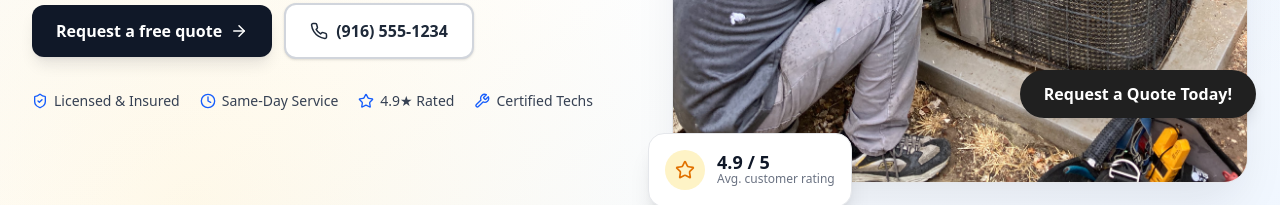
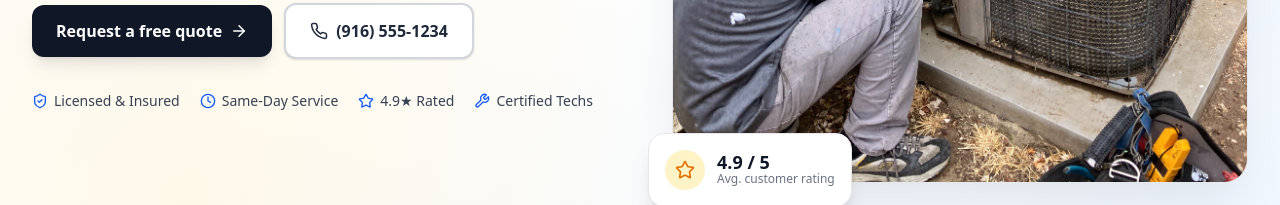
Before and after one commit to IbrahimAlj/JM-Comfort, a React (Vite) app in the folder client/: page / in a window 1280 px wide. Shown: the part 658-863 px from the top of the page. Built offline with nearby package versions, Linux system fonts and the light colour scheme; no server answers.

Commit message:
remove floating Request a Quote CTA button

```diff
--- a/client/src/App.jsx
+++ b/client/src/App.jsx
@@ -16,7 +16,6 @@ import UATFeedback from './pages/UATFeedback';
 import NotFound from './pages/NotFound';
 import { Helmet } from 'react-helmet-async';
 import homeMeta from "./seo/homeMeta";
-import CTAFloatingButton from "./components/CallToActionBanner";
 import AdminRoutes from "./admin/AdminRoutes";
 
 // Initialize GA4 only if the ID exists
@@ -62,7 +61,6 @@ function AppShell() {
         <Route path="/admin/*" element={<AdminRoutes />} />
         <Route path="*" element={<NotFound />} />
       </Routes>
-      {!isAdmin && <CTAFloatingButton />}
       {!isAdmin && <Footer />}
     </div>
   );
```
